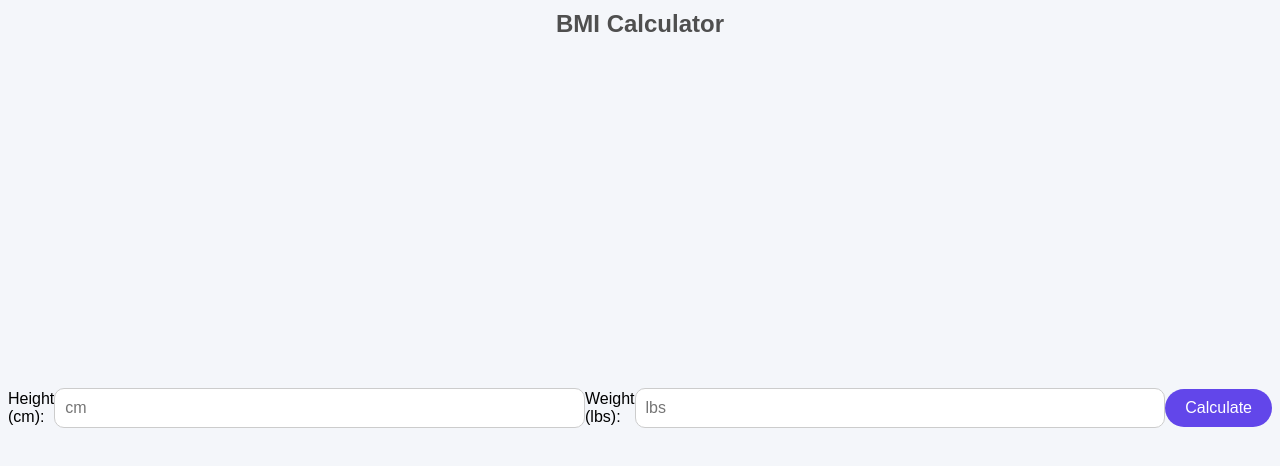
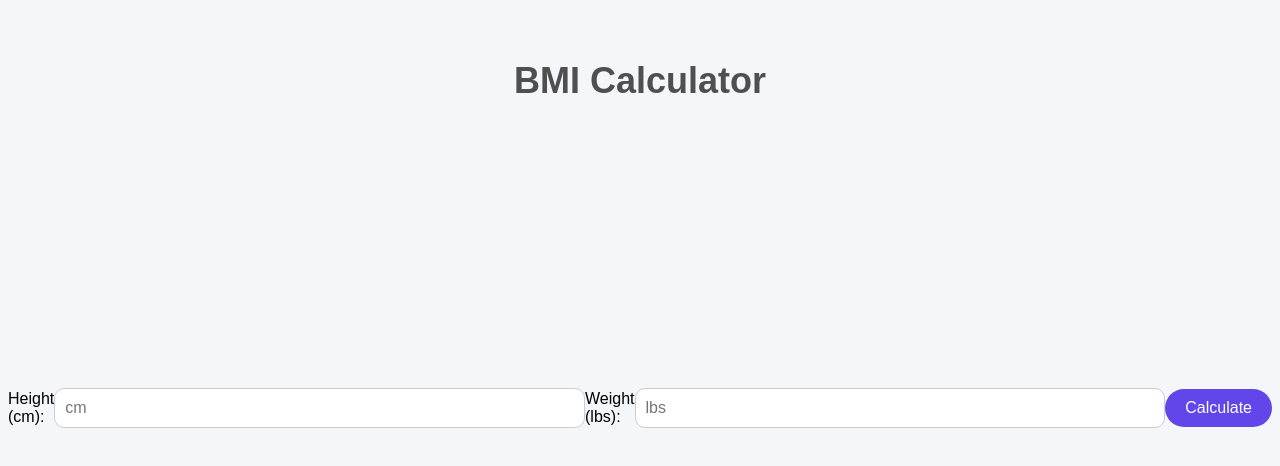
Before and after one commit to kelseykazoo/BMIcalculator, a plain HTML site: page index.html in a window 1280 px wide. Drawn offline with Linux system fonts and the light colour scheme.

Commit message:
Update style.css

```diff
--- a/style.css
+++ b/style.css
@@ -5,8 +5,6 @@ body {
     height: 100vh;
     background-color: #f4f6fa;
     font-family: "Arial", sans-serif;
-    padding-top: env(safe-area-inset-top);
-    padding-bottom: env(safe-area-inset-bottom);
 }
 
 .container {
@@ -28,15 +26,14 @@ body {
 }
 
 h1 {
-    position: fixed;
-    top: 10px;
+    position: absolute;
+    top: 60px;
     left: 50%;
     transform: translateX(-50%);
-    font-size: 24px;
+    font-size: 36px;
     color: #4f4f4f;
     text-align: center;
     margin: 0;
-    z-index: 1000;
 }
 
 p {
@@ -49,7 +46,6 @@ p {
     color: #6246ea;
     font-weight: bold;
 }
-
 input[type="text"] {
     border: 1px solid #ccc;
     border-radius: 10px;
@@ -67,7 +63,6 @@ input[type="range"] {
     border-radius: 5px;
     outline: none;
 }
-
 input[type="range"]::-webkit-slider-thumb {
     -webkit-appearance: none;
     height: 20px;
@@ -76,7 +71,6 @@ input[type="range"]::-webkit-slider-thumb {
     background: #6246ea;
     cursor: pointer;
 }
-
 button {
     background-color: #6246ea;
     color: white;
@@ -85,14 +79,15 @@ button {
     border: none;
     border-radius: 30px;
     cursor: pointer;
-    transition: background-color 0.3s ease, box-shadow 0.3s ease;
+    transition:
+        background-color 0.3s ease,
+        box-shadow 0.3s ease;
 }
 
 button:hover {
     background-color: #4b34c3;
     box-shadow: 0 4px 10px rgba(0, 0, 0, 0.2);
 }
-
 #result {
     font-size: 24px;
     font-weight: bold;
@@ -100,6 +95,7 @@ button:hover {
     text-align: center;
     margin-top: 20px;
 }
+
 
 @media (max-width: 600px) {
     form {
```
